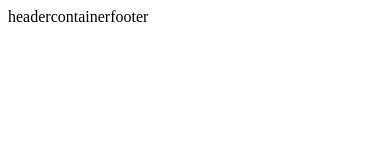
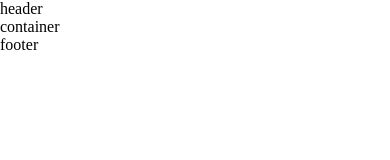
Before and after one commit to nishant25062002/snap-cogni2043104, a plain HTML site: page index.html in a window 390 px wide. Drawn offline with Linux system fonts and the light colour scheme.

Commit message:
Added Css

```diff
--- a/index.css
+++ b/index.css
@@ -1,9 +1,33 @@
 body{
+  margin: 0;
+  padding: 0;
+  display: flex;
+  flex-direction: column;
+}
+
+header{
 display: flex;
-background-color: black;
 }
+
+container{
+  display: flex;
+  background-color: black;
+}
+
+footer{
+display: flex;
+}
+
 @media (max-width: 600px) {
-    body {
+    header {
+      background-color: white;
+    }
+
+    container {
+      background-color: white;
+    }
+
+    footer {
       background-color: white;
     }
   }
--- a/index.html
+++ b/index.html
@@ -7,8 +7,8 @@
     <title>Document</title>
 </head>
 <body>
-    <header class="header">header</header>
-    <container class="container">container</container>
-    <footer class="footer">footer</footer>
+    <header>header</header>
+    <container>container</container>
+    <footer>footer</footer>
 </body>
 </html>
```
